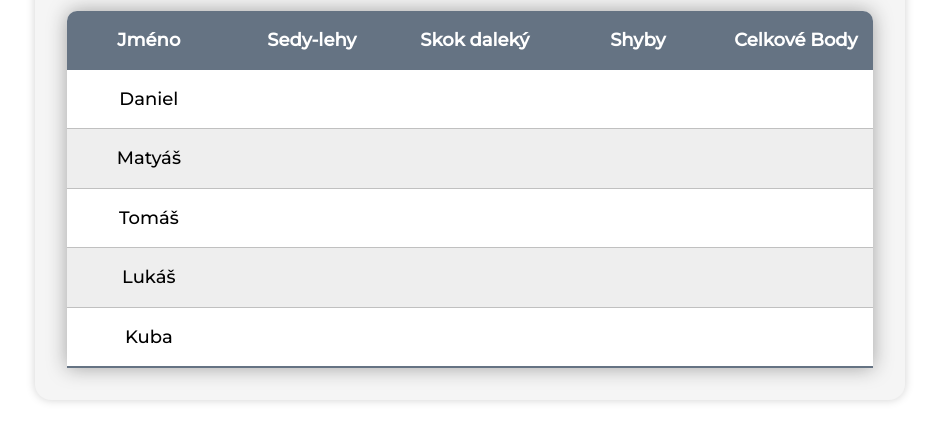
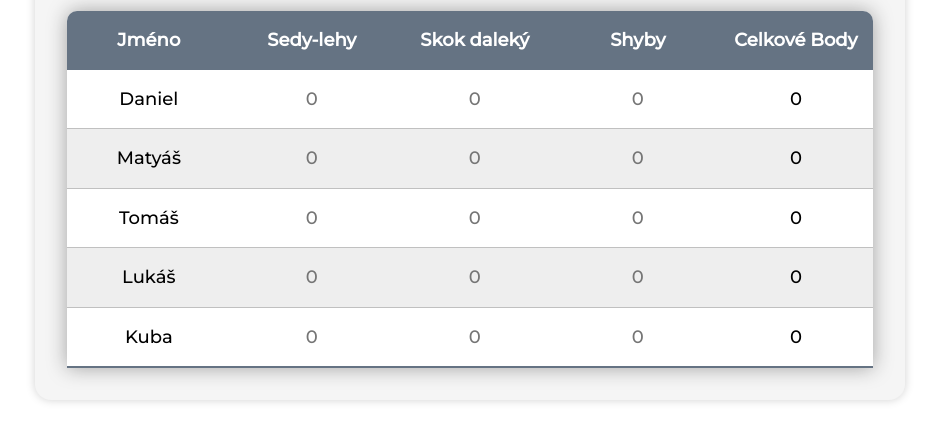
Before and after one commit to M-Brachtl/EX-seL-Deluxe, a plain HTML site: page index.html in a window 1280 px wide. Shown: the part 258-700 px from the top of the page, without its empty margins (170-1109 px from the left). Drawn offline with Linux system fonts and the light colour scheme.

Commit message:
Lepší inputy

```diff
--- a/index.html
+++ b/index.html
@@ -26,47 +26,47 @@
                 <thead>
                     <tr>
                         <th>Jméno</th>
-                        <th><input class="headInput" type="text" value="Sedy-lehy"></th>
-                        <th><input class="headInput" type="text" value="Skok daleký"></th>
-                        <th><input class="headInput" type="text" value="Shyby"></th>
+                        <th><input class="headInput" type="text" placeholder="Disciplína" value="Sedy-lehy"></th>
+                        <th><input class="headInput" type="text" placeholder="Disciplína" value="Skok daleký"></th>
+                        <th><input class="headInput" type="text" placeholder="Disciplína" value="Shyby"></th>
                         <th>Celkové Body</th>
                     </tr>
                 </thead>
                 <tbody>
                     <tr>
                         <td><input type="text" value="Daniel"></td>
-                        <td><input class="points-input" type="text"></td>
-                        <td><input class="points-input" type="text"></td>
-                        <td><input class="points-input" type="text"></td>
-                        <td class="result"></td>
+                        <td><input class="points-input" type="text" placeholder="0"></td>
+                        <td><input class="points-input" type="text" placeholder="0"></td>
+                        <td><input class="points-input" type="text" placeholder="0"></td>
+                        <td class="result">0</td>
                     </tr>
                     <tr>
                         <td><input type="text" value="Matyáš"></td>
-                        <td><input class="points-input" type="text"></td>
-                        <td><input class="points-input" type="text"></td>
-                        <td><input class="points-input" type="text"></td>
-                        <td class="result"></td>
+                        <td><input class="points-input" type="text" placeholder="0"></td>
+                        <td><input class="points-input" type="text" placeholder="0"></td>
+                        <td><input class="points-input" type="text" placeholder="0"></td>
+                        <td class="result">0</td>
                     </tr>
                     <tr>
                         <td><input type="text" value="Tomáš"></td>
-                        <td><input class="points-input" type="text"></td>
-                        <td><input class="points-input" type="text"></td>
-                        <td><input class="points-input" type="text"></td>
-                        <td class="result"></td>
+                        <td><input class="points-input" type="text" placeholder="0"></td>
+                        <td><input class="points-input" type="text" placeholder="0"></td>
+                        <td><input class="points-input" type="text" placeholder="0"></td>
+                        <td class="result">0</td>
                     </tr>
                     <tr>
                         <td><input type="text" value="Lukáš"></td>
-                        <td><input class="points-input" type="text"></td>
-                        <td><input class="points-input" type="text"></td>
-                        <td><input class="points-input" type="text"></td>
-                        <td class="result"></td>
+                        <td><input class="points-input" type="text" placeholder="0"></td>
+                        <td><input class="points-input" type="text" placeholder="0"></td>
+                        <td><input class="points-input" type="text" placeholder="0"></td>
+                        <td class="result">0</td>
                     </tr>
                     <tr>
                         <td><input type="text" value="Kuba"></td>
-                        <td><input class="points-input" type="text"></td>
-                        <td><input class="points-input" type="text"></td>
-                        <td><input class="points-input" type="text"></td>
-                        <td class="result"></td>
+                        <td><input class="points-input" type="text" placeholder="0"></td>
+                        <td><input class="points-input" type="text" placeholder="0"></td>
+                        <td><input class="points-input" type="text" placeholder="0"></td>
+                        <td class="result">0</td>
                     </tr>
                 </tbody>
                 <tfoot></tfoot>
--- a/styles.css
+++ b/styles.css
@@ -54,6 +54,14 @@ input:focus {
     border: 2px solid #1e262b;
 }
 
+.headInput::placeholder {
+    color: rgb(230, 230, 230);
+}
+
+input:focus::placeholder {
+    color: transparent;
+}
+
 table {
     border-collapse: collapse;
     font-size: large;
```
